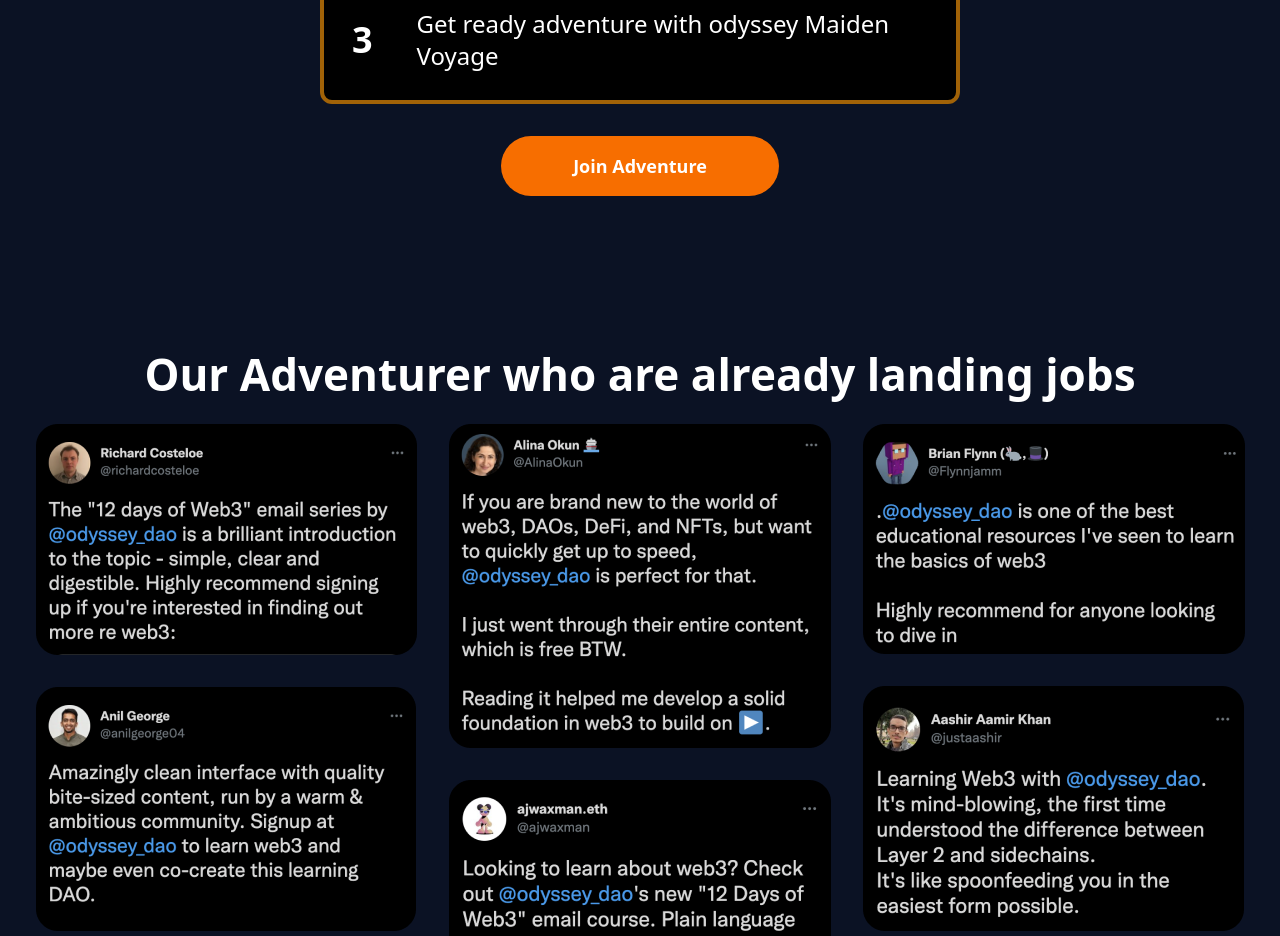
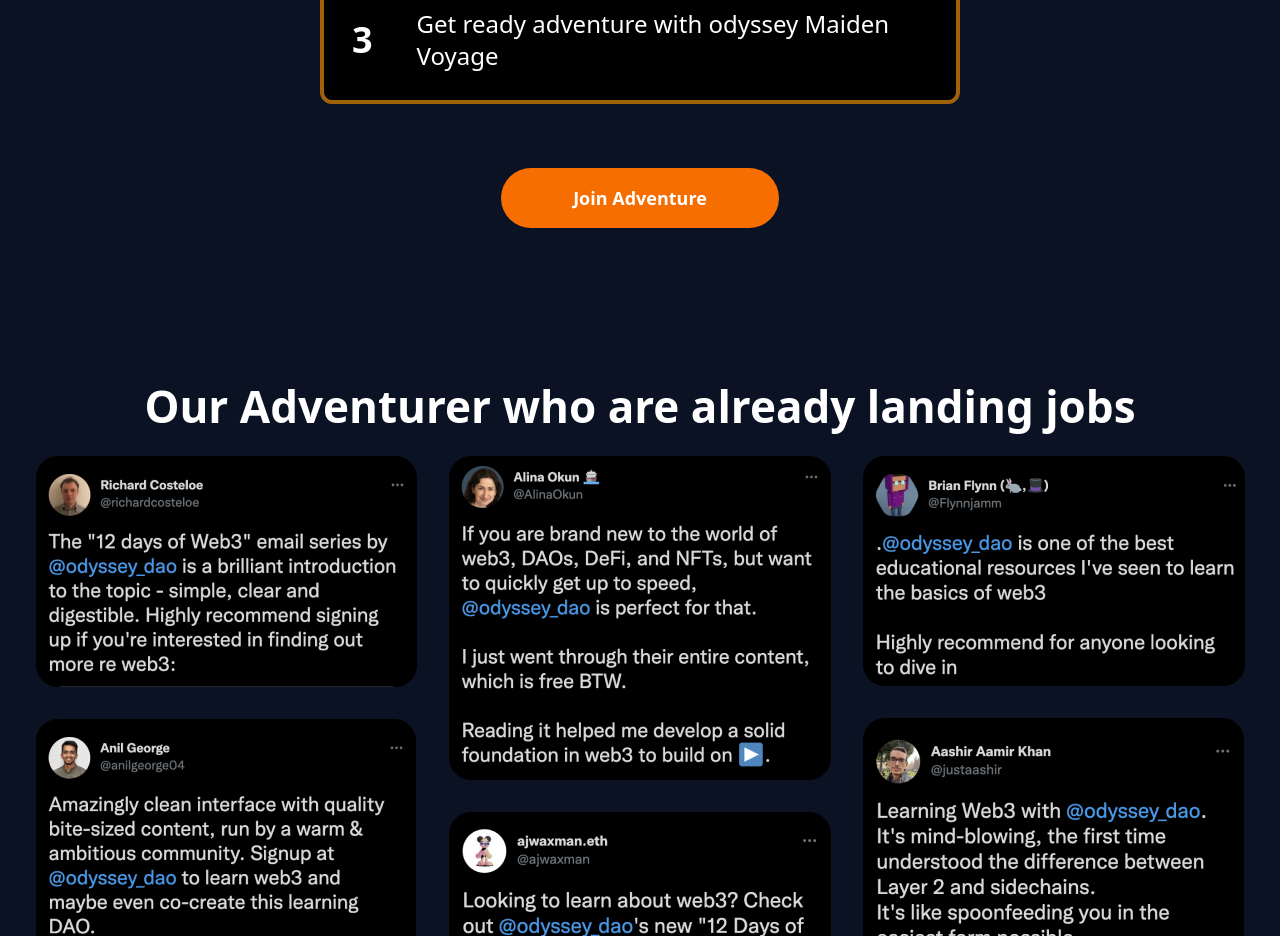
Before and after one commit to Odyssey-DAO/Odyssey-DAO, a Next.js app: page / in a window 1280 px wide. Shown: the part 2060-2996 px from the top of the page. Built offline with nearby package versions, Linux system fonts and the light colour scheme.

Commit message:
fixed margin

```diff
--- a/pages/index.tsx
+++ b/pages/index.tsx
@@ -107,7 +107,7 @@
         number={3}
         description={'Get ready adventure with odyssey Maiden Voyage'}
       />
-      <div className=" flex items-center justify-center my-8">
+      <div className=" flex items-center justify-center mt-16">
         <div className="bg-[#F76E00] rounded-full py-4 px-10">
           <p className=" text-white font-bold text-lg px-8 ">Join Adventure</p>
         </div>
```
